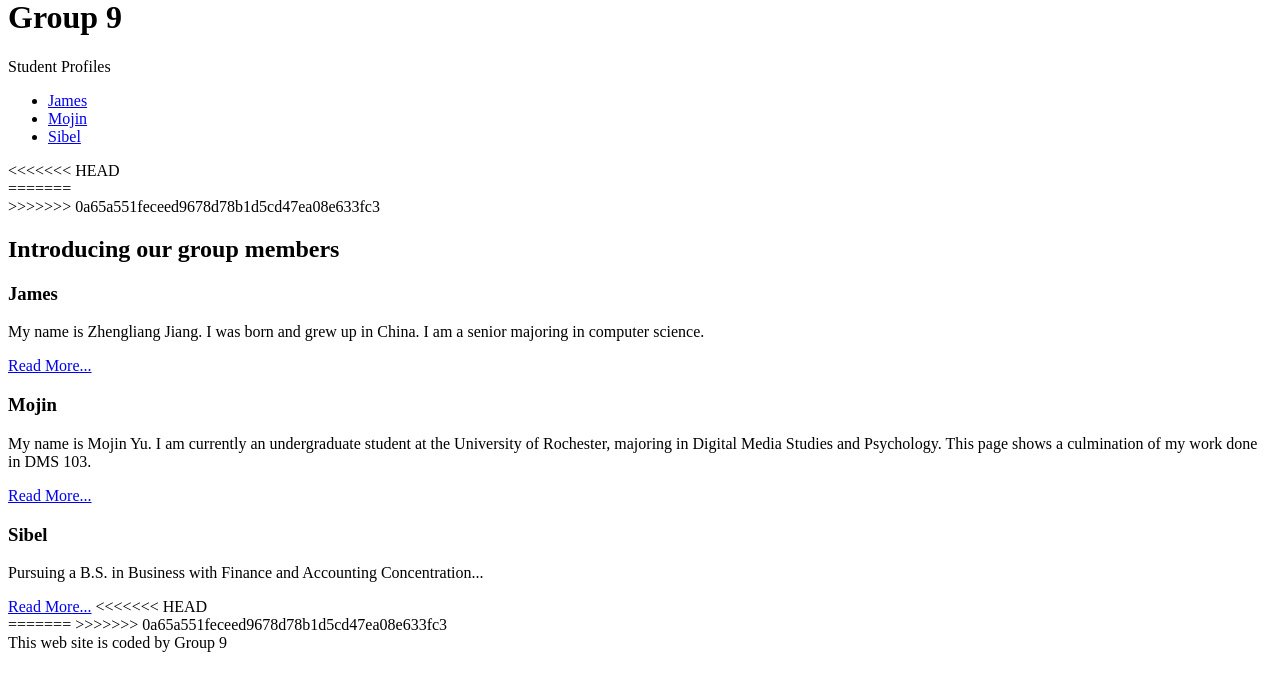
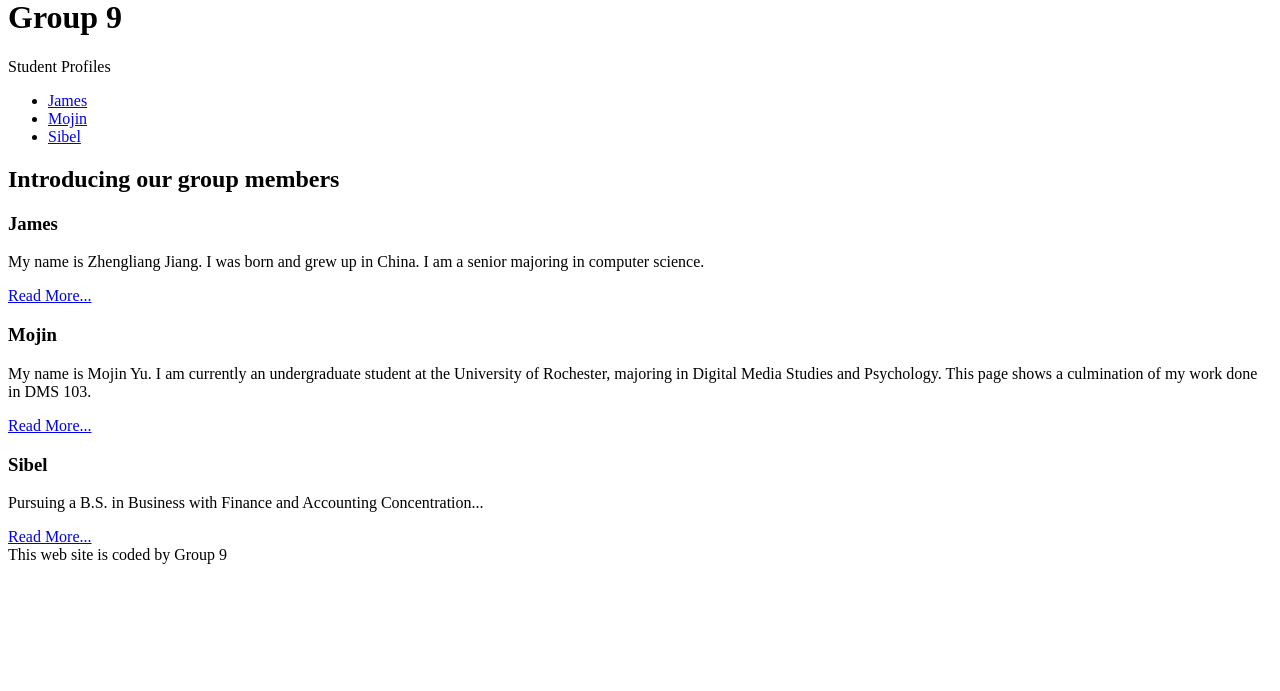
Before and after one commit to yumojin/csc-174-group-9, a PHP site: page / in a window 1280 px wide. Shown: the part 22-713 px from the top of the page. Run offline with PHP 8.4, Linux system fonts and the light colour scheme.

Commit message:
removing unecessary code

```diff
--- a/index.php
+++ b/index.php
@@ -19,13 +19,7 @@
 			</ul>
 		</nav>
 
-<<<<<<< HEAD
 		<article>
-=======
-		<div class="container">
-
-		<div class="content">
->>>>>>> 0a65a551feceed9678d78b1d5cd47ea08e633fc3
 
 		<h2>Introducing our group members</h2>
 
@@ -45,12 +39,7 @@
 
 		<p>Pursuing a B.S. in Business with Finance and Accounting Concentration... </p>
 		<a href="sibel.php"> Read More...</a>
-
-<<<<<<< HEAD
 		</article>
-=======
-		</div>
->>>>>>> 0a65a551feceed9678d78b1d5cd47ea08e633fc3
 
 		<footer>
 			<div>This web site is coded by Group 9</div>
```
